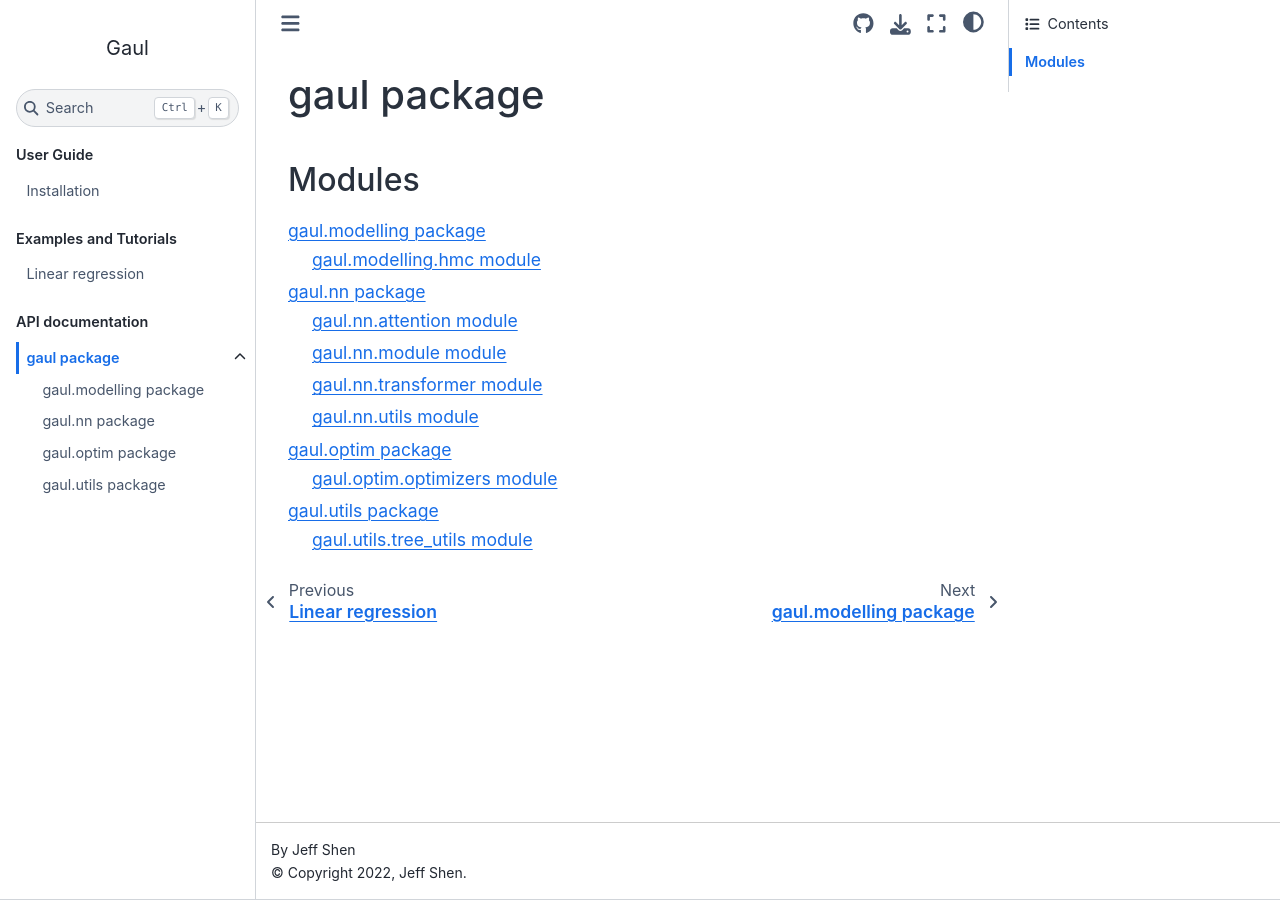
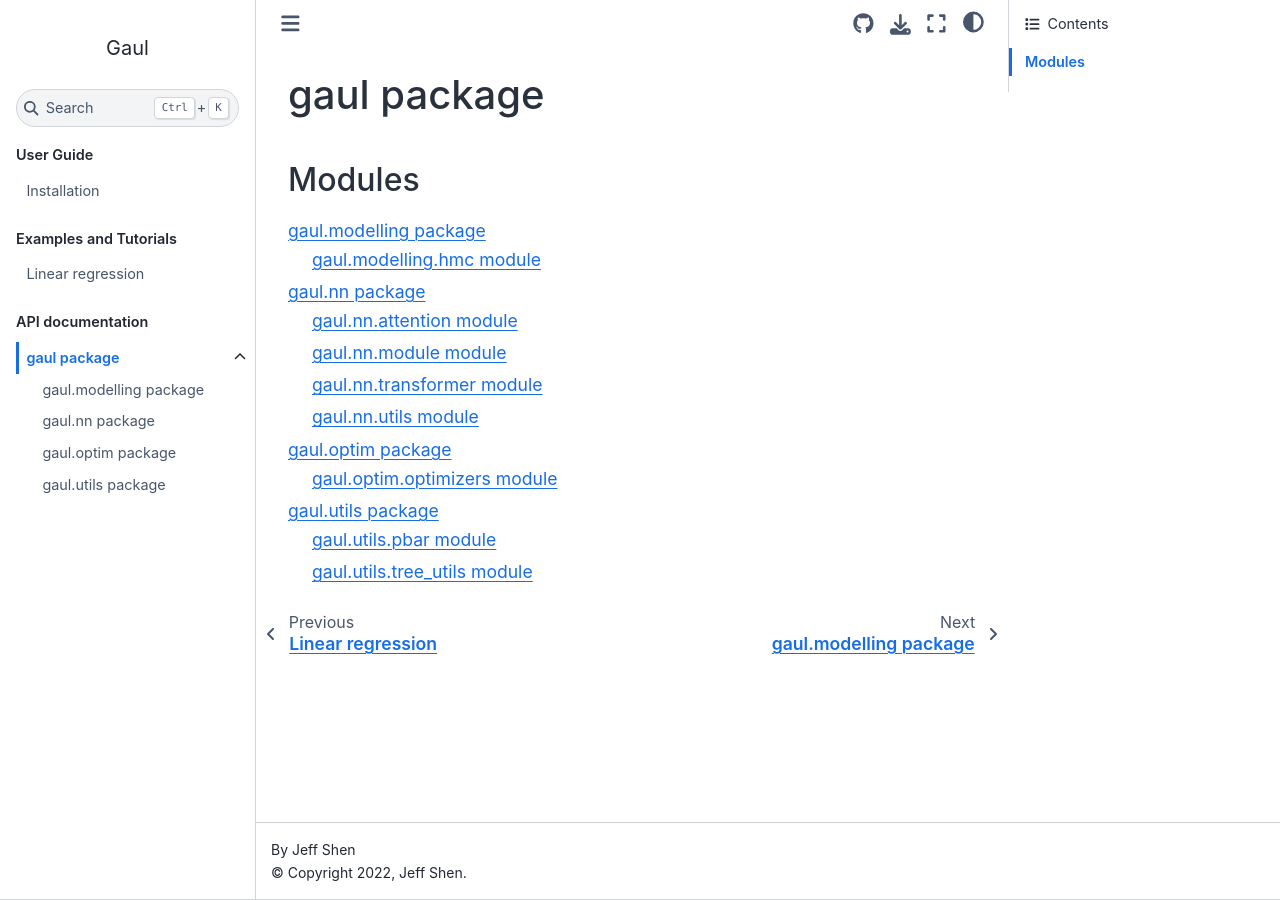
Before and after one commit to al-jshen/gaul, a Sphinx documentation site: the page built from docs/source/user/gaul.rst, in a window 1280 px wide. Built offline with Sphinx 7.4.7 and the Sphinx Book theme 1.1.4, drawn with Linux system fonts in a browser that asks for light colours; pages that are not in the unit, such as notebooks, are missing from menus.

Commit message:
add pbar to docs

```diff
--- a/docs/source/user/gaul.utils.rst
+++ b/docs/source/user/gaul.utils.rst
@@ -1,5 +1,13 @@
 gaul.utils package
 ==================
+
+gaul.utils.pbar module
+----------------------
+
+.. automodule:: gaul.utils.pbar
+   :members:
+   :undoc-members:
+   :show-inheritance:
 
 gaul.utils.tree\_utils module
 -----------------------------
```
